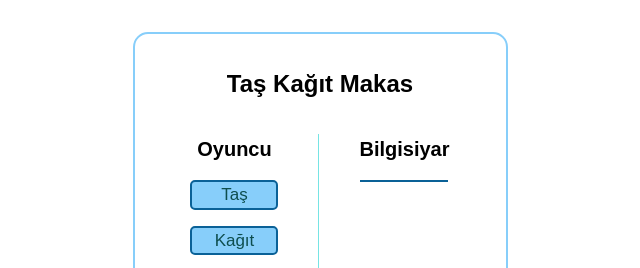
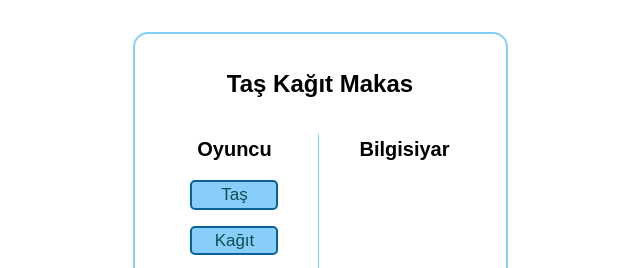
Before and after one commit to GokdenizKeles/tas-kagit-makas-v2, a plain HTML site: page index.html in a window 1280 px wide. Shown: the top 268 px of the page, 320-960 px from the left. Drawn offline with Linux system fonts and the light colour scheme.

Commit message:
güncellendi

```diff
--- a/assets/css/tas-kagit-makas.css
+++ b/assets/css/tas-kagit-makas.css
@@ -120,7 +120,7 @@ p, h1, h2, h3, h4, h5, h6 {
   width: 88px;
   margin-inline: auto;
   margin-top: 16px;
-  border: 1px solid rgb(10, 97, 151);
+  border: 0;
   background-color: lightskyblue;
   font-size: 17px;
   color: rgb(14, 78, 78);
```
